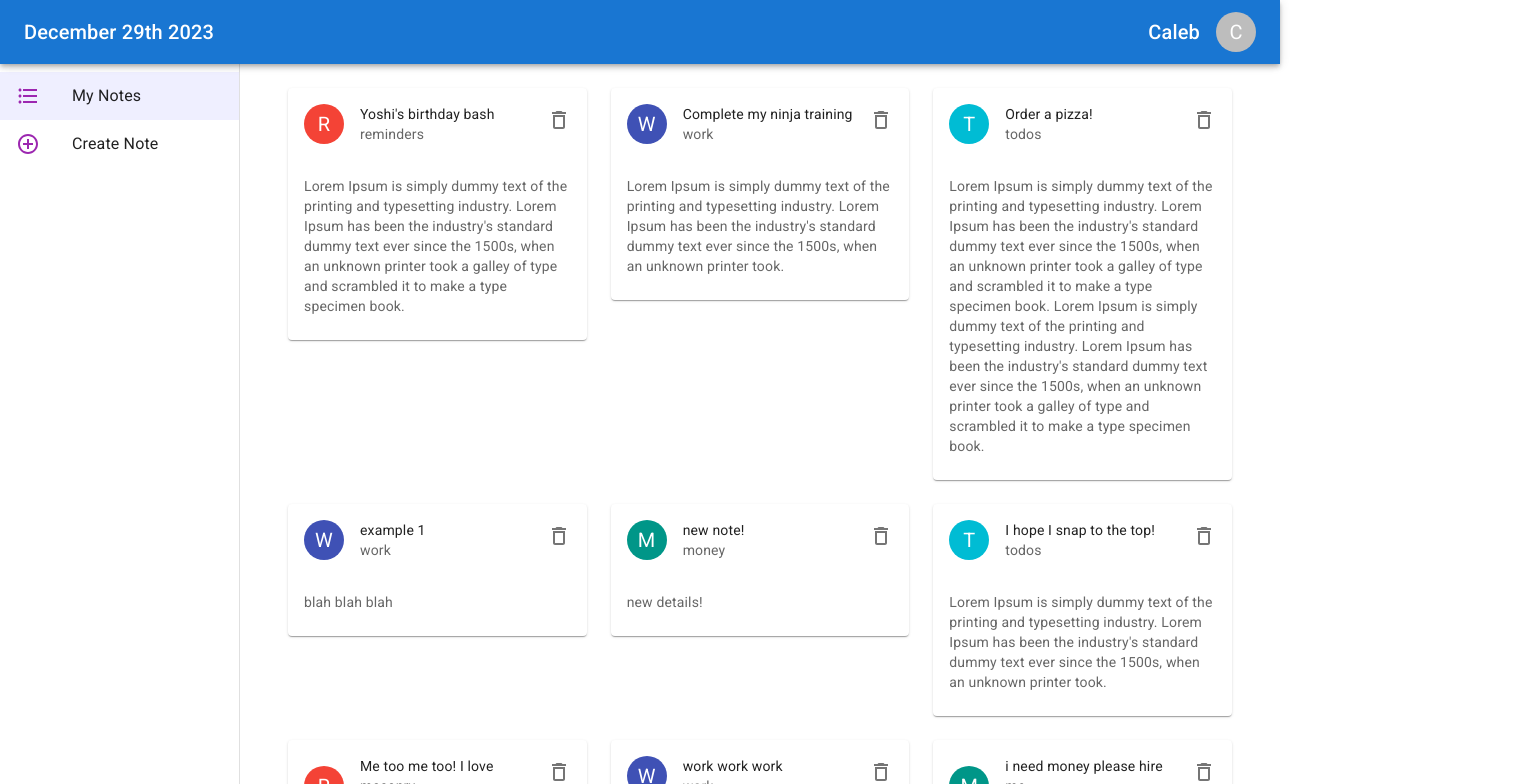
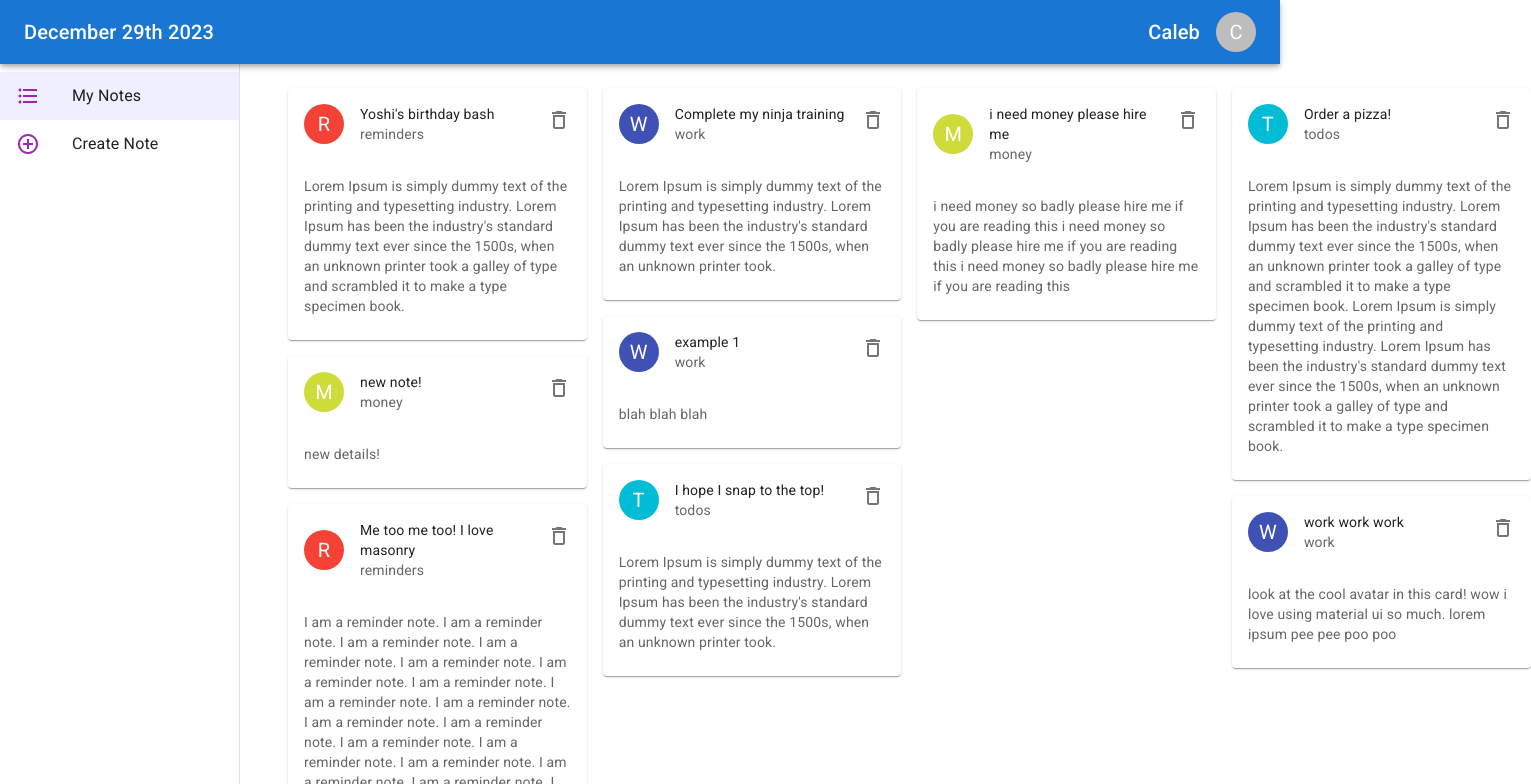
Before and after one commit to calebscode/material-ui-tut, a React (Vite) app: page / in a window 1280 px wide. Shown: the top 784 px of the page, 1531 px wide, since content can reach past the window. Built offline with nearby package versions, Linux system fonts and the light colour scheme; data requests are answered from the project's data file.

Commit message:
masonry layout

```diff
--- a/src/components/NoteCard.jsx
+++ b/src/components/NoteCard.jsx
@@ -1,6 +1,6 @@
 import { DeleteOutline } from "@mui/icons-material";
 import { Avatar, Card, CardContent, CardHeader, IconButton, Typography } from "@mui/material";
-import { cyan, indigo, purple, red, teal } from "@mui/material/colors";
+import { cyan, indigo, lime, red } from "@mui/material/colors";
 
 export default function NoteCard({ note, handleDelete }) {
 
@@ -8,7 +8,7 @@ export default function NoteCard({ note, handleDelete }) {
     reminder : red[500],
     todo : cyan[500],
     work : indigo[500],
-    money : teal[500]
+    money : lime[500]
   }
 
   return (
--- a/src/pages/Notes.jsx
+++ b/src/pages/Notes.jsx
@@ -3,6 +3,7 @@ import { Button, Typography, Container } from '@mui/material';
 import { Link } from "react-router-dom";
 import { Grid, Paper } from "@mui/material";
 import NoteCard from "../components/NoteCard";
+import Masonry from '@mui/lab/Masonry'
 
 export default function Notes() {
 
@@ -39,7 +40,7 @@ export default function Notes() {
 
   return (
     <Container>
-      <Grid container spacing={3}>
+      <Masonry columns={{xs:1, sm:1, md:2, lg:3}} spacing={2}>
         {notes.map(note => (
           <Grid item key={note.id} xs={12} md={6} lg={4}>
             <NoteCard note={note} handleDelete={handleDelete}>
@@ -47,7 +48,7 @@ export default function Notes() {
             </NoteCard>
           </Grid>
         ))}
-      </Grid>
+      </Masonry>
     </Container>
   )
 }
```
